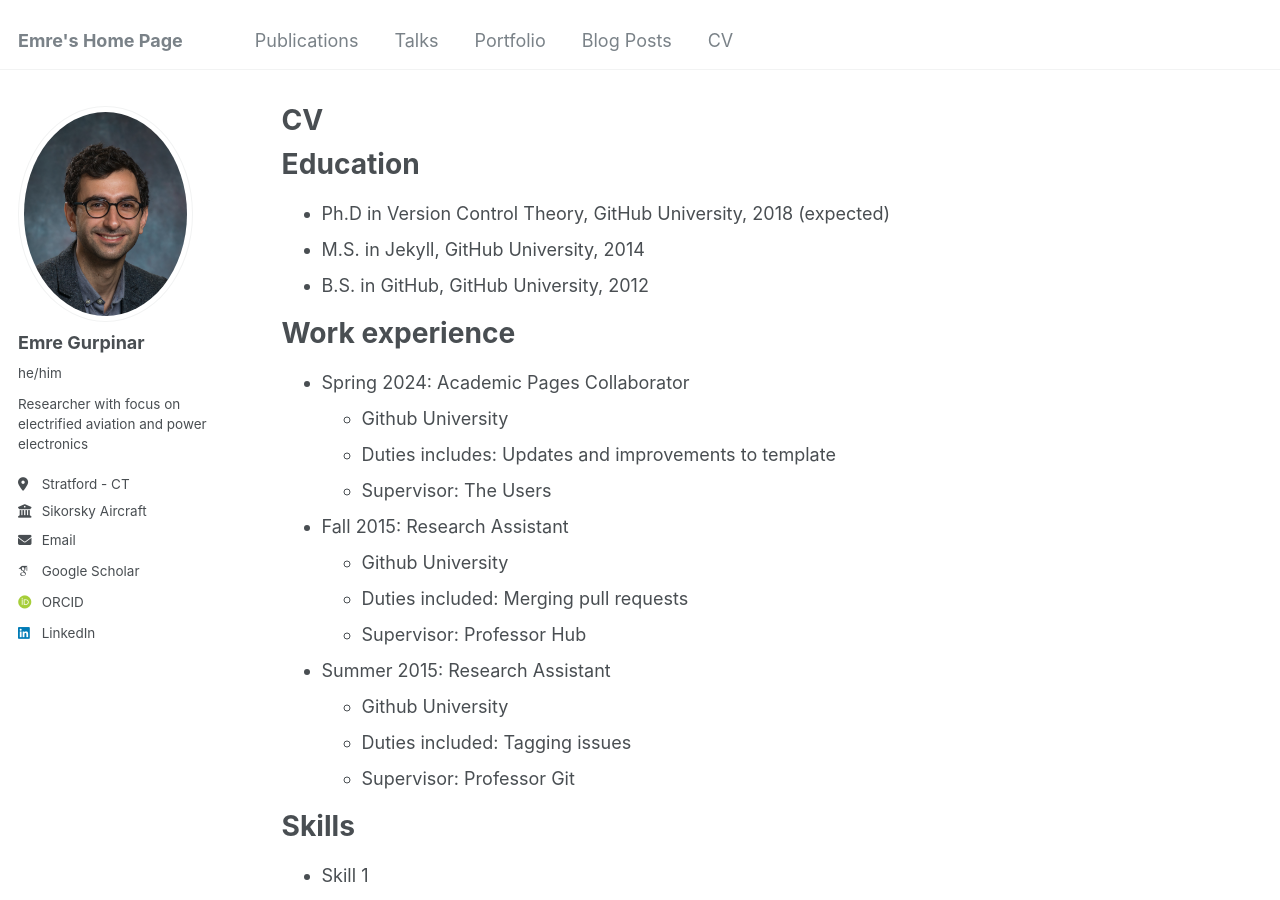
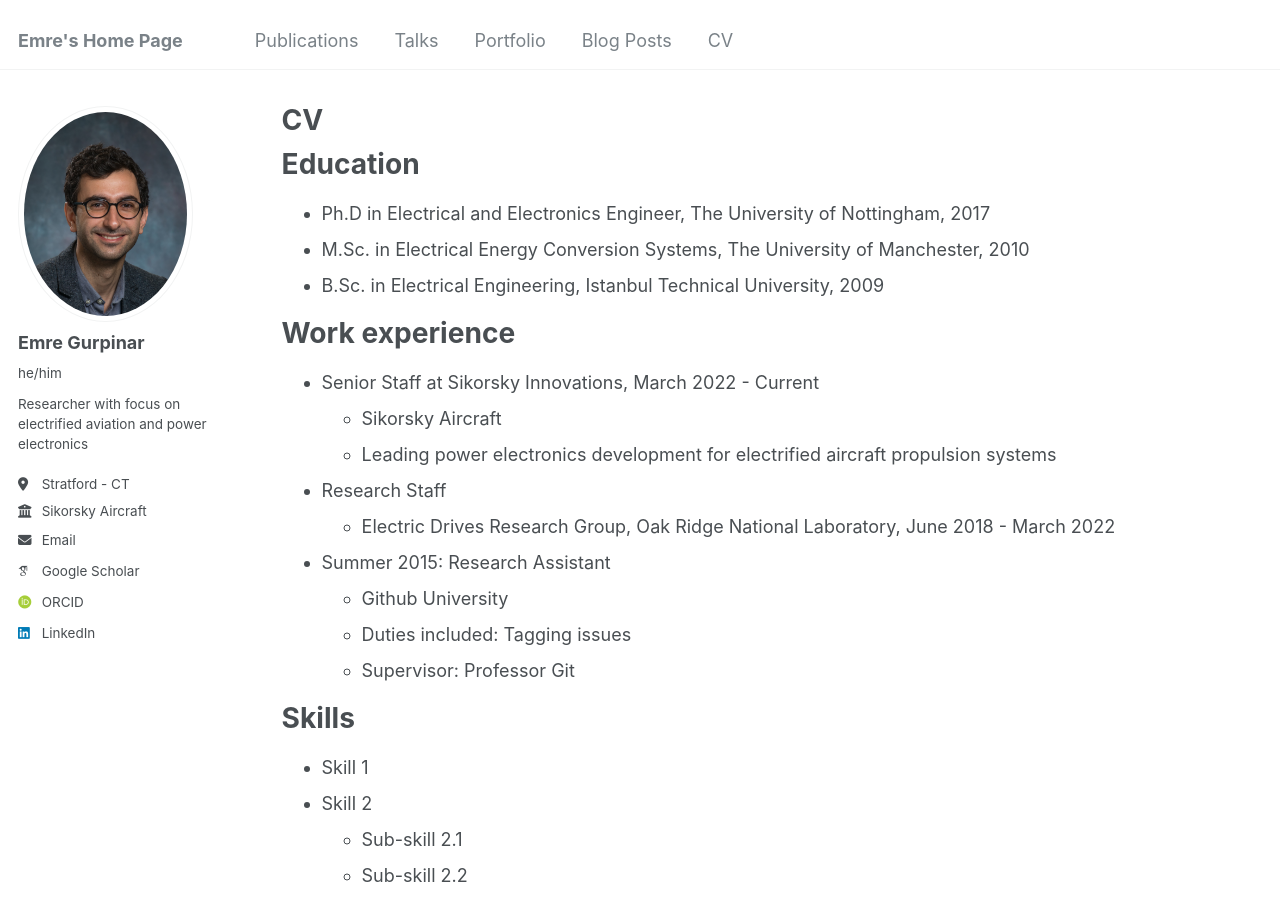
Before and after one commit to egurpinar/egurpinar.github.io, a Jekyll site: the page built from _pages/cv.md, in a window 1280 px wide and 900 px high. Built offline with Jekyll 4.4.1, drawn with Linux system fonts in a browser that asks for light colours; some web fonts are replaced.

Commit message:
Update cv.md

```diff
--- a/_pages/cv.md
+++ b/_pages/cv.md
@@ -11,21 +11,18 @@ redirect_from:
 
 Education
 ======
-* Ph.D in Version Control Theory, GitHub University, 2018 (expected)
-* M.S. in Jekyll, GitHub University, 2014
-* B.S. in GitHub, GitHub University, 2012
+* Ph.D in Electrical and Electronics Engineer, The University of Nottingham, 2017
+* M.Sc. in Electrical Energy Conversion Systems, The University of Manchester, 2010
+* B.Sc. in Electrical Engineering, Istanbul Technical University, 2009
 
 Work experience
 ======
-* Spring 2024: Academic Pages Collaborator
-  * Github University
-  * Duties includes: Updates and improvements to template
-  * Supervisor: The Users
+* Senior Staff at Sikorsky Innovations, March 2022 - Current
+  * Sikorsky Aircraft
+  * Leading power electronics development for electrified aircraft propulsion systems
 
-* Fall 2015: Research Assistant
-  * Github University
-  * Duties included: Merging pull requests
-  * Supervisor: Professor Hub
+* Research Staff
+  * Electric Drives Research Group, Oak Ridge National Laboratory, June 2018 - March 2022
 
 * Summer 2015: Research Assistant
   * Github University
```
